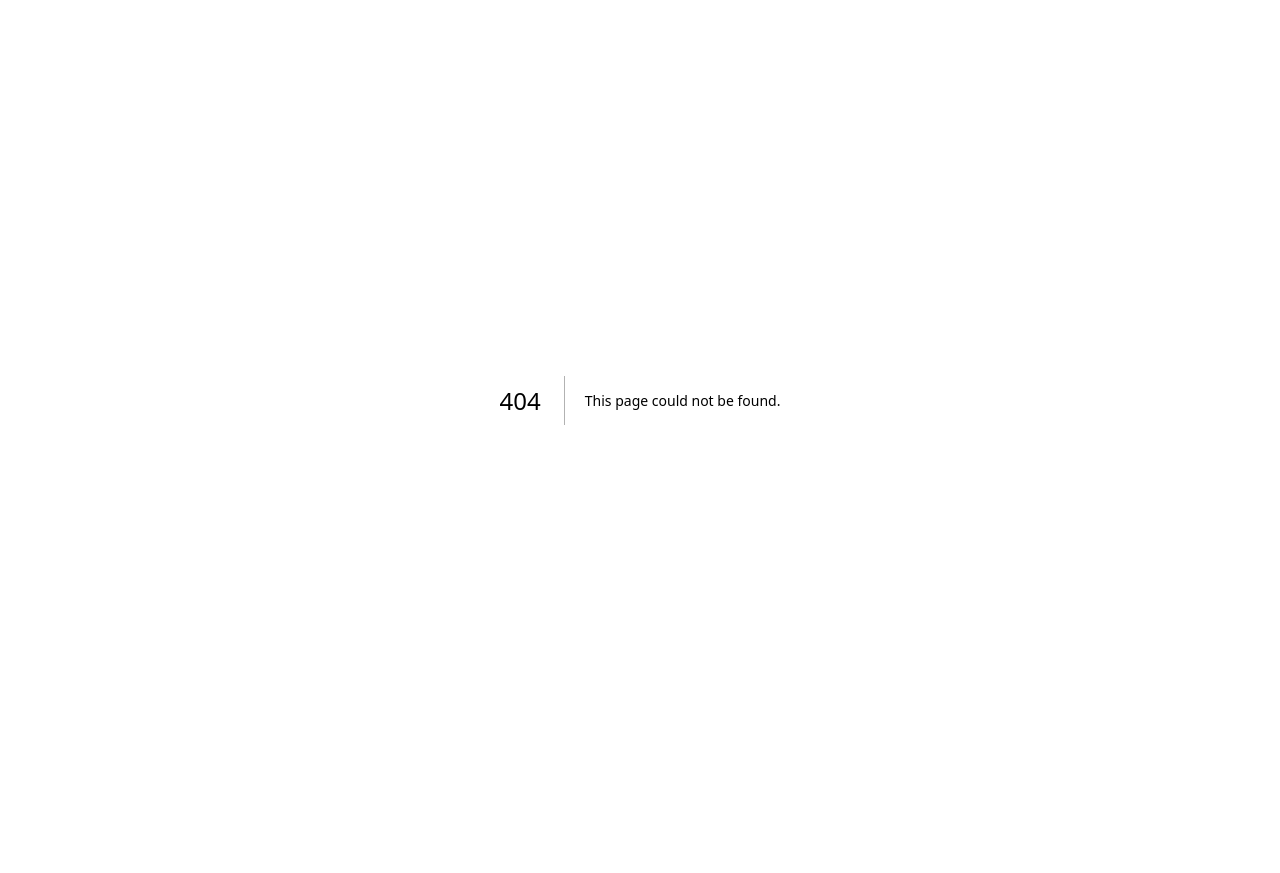
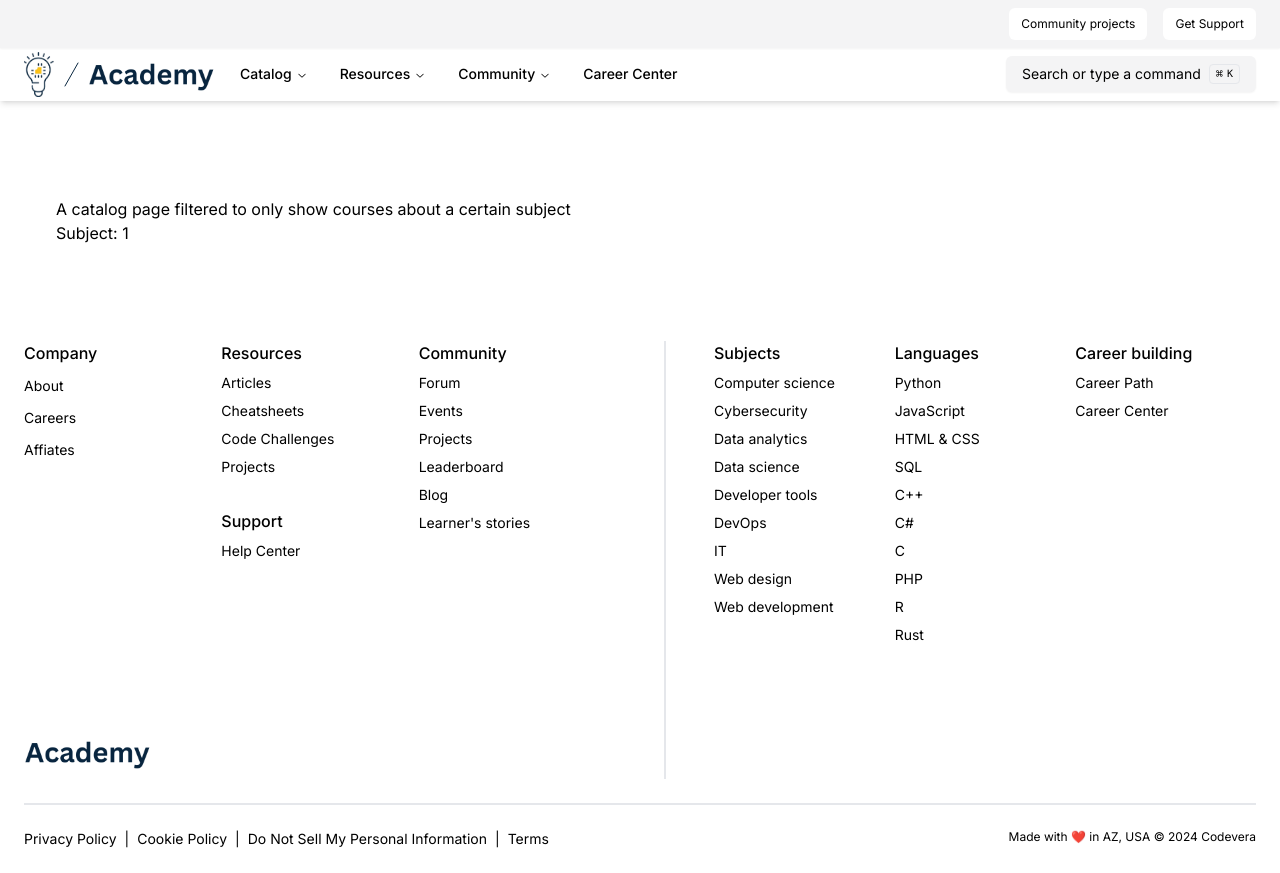
Before and after one commit to fernandonevarez/lms, a Next.js app: page /catalog/subject/1 in a window 1280 px wide. Before the commit this address had no page. Before the commit the page ends 800 px from the top, so only its background shows below. Built offline with nearby package versions, Linux system fonts and the light colour scheme; no server answers.

Commit message:
feat: create dynamic routes for new navbar links
Added dynamic routing to support the new links in the navbar, ensuring users are directed to functional URLs.

```diff
--- /dev/null
+++ b/app/(main)/(routes)/catalog/subject/[subject]/page.tsx
@@ -0,0 +1,21 @@
+import type { Metadata } from 'next';
+
+export const metadata: Metadata = {};
+
+export default async function Page({
+  params,
+}: {
+  params: Promise<{ subject: string }>;
+}) {
+  const subject = (await params).subject;
+  const formattedTitle = subject
+    .replace(/-/g, ' ')
+    .replace(/\b\w/g, (char: string) => char.toUpperCase());
+
+  return (
+    <div>
+      A catalog page filtered to only show courses about a certain subject
+      <div>Subject: {formattedTitle}</div>
+    </div>
+  );
+}
```
